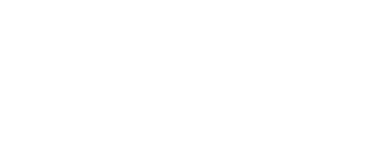
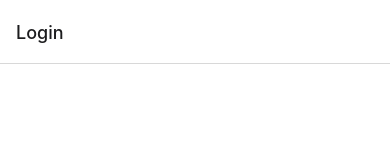
Before and after one commit to elyor-sh/android-native-app, a React Native app: screen /Login in a window 390 px wide. Shown: the top 160 px of the page. Built offline with nearby package versions, Linux system fonts and the light colour scheme.

Commit message:
#1 добавил навигацию

```diff
--- a/App.js
+++ b/App.js
@@ -8,8 +8,6 @@ import MainComponents from './src/navigate';
 export default function App() {
 
   return (
-    <Container>
        <MainComponents isAuth={false} />
-    </Container>
   );
 }
--- a/package.json
+++ b/package.json
@@ -11,6 +11,7 @@
   },
   "dependencies": {
     "@react-navigation/native": "^6.0.6",
+    "@react-navigation/native-stack": "^6.2.5",
     "@react-navigation/stack": "^6.0.11",
     "axios": "^0.24.0",
     "expo": "~43.0.2",
--- a/src/components/globalComponents/globalComponents.js
+++ b/src/components/globalComponents/globalComponents.js
@@ -2,7 +2,9 @@ import styled from "styled-components/native";
 
 export const Container = styled.View`
   backgroundColor:${props => props.background || '#fff'};
-  padding: 20px 5px;
+  padding: 5px 5px;
+  width: 100%;
+  height: 100%;
 `;
 
 export const StyledText = styled.Text`
--- a/src/navigate.js
+++ b/src/navigate.js
@@ -1,9 +1,9 @@
 import React from 'react'
-import { createStackNavigator } from '@react-navigation/stack'
-import { NavigationContainer } from '@react-navigation/native'
+import { NavigationContainer } from '@react-navigation/native';
+import { createNativeStackNavigator } from '@react-navigation/native-stack';
 import Login from './pages/Login/Login'
 
-const Stack = createStackNavigator()
+const Stack = createNativeStackNavigator();
 
 export default function MainComponents(props) {
 
--- a/src/pages/Login/Login.js
+++ b/src/pages/Login/Login.js
@@ -1,10 +1,29 @@
 import React from 'react'
 import { StyleSheet, Text, View } from 'react-native'
+import styled from 'styled-components/native'
+import { Container, StyledButton } from '../../components/globalComponents/globalComponents'
+
+const LoginContainer = styled.View`
+    flex: 1;
+    align-items: center;
+    justify-content: center;
+    height: 100%;
+    width: 100%;
+`;
+
+const LoginWrapper = styled.View`
+    background: #fff;
+    height: 100%;
+    width: 100%;
+    shadow-color: #000;
+    shadow-opacity: 0.23;
+    elevation: 4;
+`;
 
 export default function Login() {
     return (
-        <View>
-            <Text>hhhh</Text>
-        </View>
+        <LoginContainer>
+                <LoginWrapper></LoginWrapper>
+        </LoginContainer>
     )
 }
```
Also changed, not shown: src/pages/Registration/Registration.js (+10 -0 lines), 1 other file (tests, documents, lock files or other folders).
